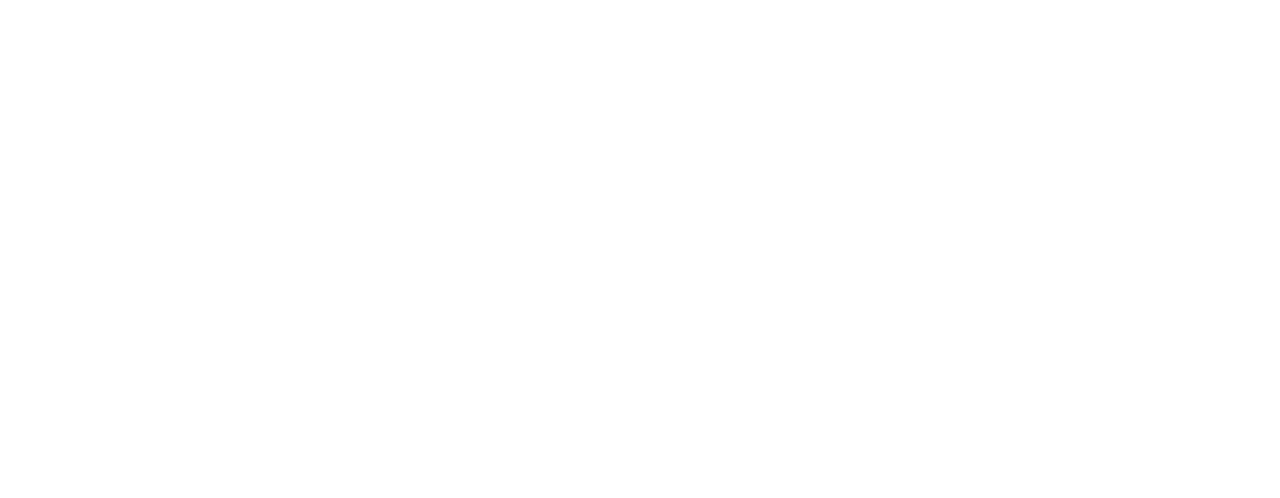
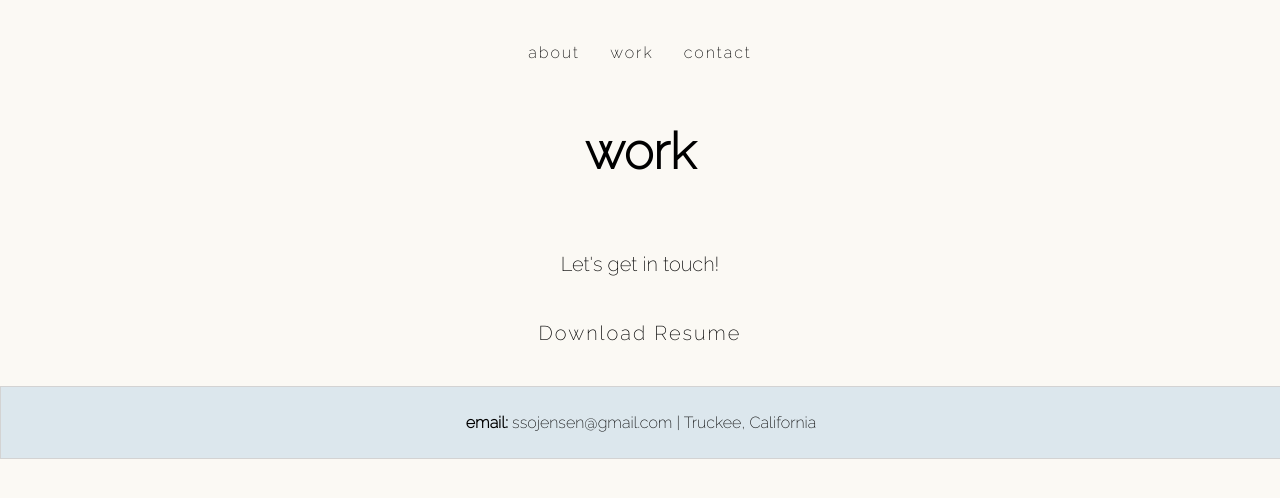
Before and after one commit to ssoj1/ssoj1.github.io, a plain HTML site: page work-index.html in a window 1280 px wide. Drawn offline with Linux system fonts and the light colour scheme.

Commit message:
second try

```diff
--- a/contact-index.html
+++ b/contact-index.html
@@ -0,0 +1,40 @@
+<!DOCTYPE html>
+<html lang="en">
+<head>
+    <title>Personal Site</title>
+    <link rel="stylesheet" href="style.css">
+    <link rel="preconnect" href="https://fonts.googleapis.com">
+    <link rel="preconnect" href="https://fonts.gstatic.com" crossorigin>
+    <link href="https://fonts.googleapis.com/css2?family=Raleway:wght@200&display=swap" rel="stylesheet">
+    <meta charset="UTF-8">
+    <meta http-equiv="X-UA-Compatible" content="IE=edge">
+    <meta name="viewport" content="width=device-width, initial-scale=1.0">
+</head>
+<body>
+    <div class="content">
+    <nav>
+        <ul>
+            <li><a href="./index.html">about</a></li>
+            <li><a href="./work-index.html">work</a></li>
+            <li><a href="./contact-index.html">contact</a></li>
+        </ul>
+    </nav>
+
+    <section class="contact">
+        <h1>contact</h1>
+        <ul>
+            <li><strong>email</strong>: ssojensen@gmail.com</li>
+            <li><strong>linkedin</strong>: https://www.linkedin.com/in/sara-o-jensen/</li>
+        </ul>
+    </section>
+    </div>
+
+    <footer>
+        <div class="bottom_bar">
+            <p><strong>email:</strong> ssojensen@gmail.com | Truckee, California</p>
+        </div>
+    </footer>
+
+
+</body>
+</html>
--- a/style.css
+++ b/style.css
@@ -4,43 +4,61 @@ body {
     padding: 0;
     box-sizing: border-box;
     font-family: 'Raleway', sans-serif;
+    height: 100%;
+    display: flex;
+    flex-direction: column;
 }
+.content {
+    flex: 1 0 auto;
+  }
 nav {
     position: fixed;
     width: 100%;
     background-color: #FBF9F4;
     z-index: 1;
+    height: 80px;
 }
 nav ul {
     margin: 0;
-    padding: 0;
+    padding: 30px 0px;
     text-align: center;
 }
 nav li{
+    background: r#FBF9F4;
+    border: 1px solid #FBF9F4;
+    border-radius: 3px;
+    color: black;
     letter-spacing: 2px;
-    padding: 10px;
+    margin: 7px;
+    padding: 5px;
+    display: inline-block;
+}
+nav li:hover {
+    background: #DCE7ED;
+    border: 1px solid #DCE7ED;
+}
+nav a {
+    text-decoration: none;
 }
 .banner {
-    background-image: url("https://drive.google.com/uc?id=19HUk1B2BwNyHJAvnXcRtmehS4e_LeUs8");
+    background-image: url("https://drive.google.com/uc?id=1zuuV8Dq_ePwmKqPHVHlTHwx4rSouxcms");
     background-size: cover;
     -webkit-background-size: cover;
     -moz-background-size: cover;
     -o-background-size: cover;
-    background-position: top center;
-    height: 700px;
+    background-position: 50% 85%;
+    height: 600px;
     width: 100%;
     position: relative;
-    top: 100px;
-
-
+    top: 50px;
 }
 .intro {
     color: white;
     border: 3px solid white;
     position: relative;
     top: 400px;
-    width: 600px;
-    margin: 0 auto;
+    left: 10px;
+    width: 550px;
     text-align: center;
 }
 .hi {
@@ -61,12 +79,16 @@ nav li{
     height: 300px;
     display: flex;
     justify-content: center;
-    border: 2px solid #D3A904;
+    border: 2px solid #A5B424;
     margin: 0 auto;
 }
 .about {
     position: relative;
-    top: 80px;
+    top: 30px;
+}
+.about p {
+    padding: 0px 200px 100px 200px;
+    font-size: 20px;
 }
 .work h1 {
     text-align: center;
@@ -76,6 +98,26 @@ nav li{
     position: relative;
     top: 80px;
 }
+.work p {
+    padding: 30px 200px 50px 200px;
+    font-size: 20px;
+    text-align: center;
+}
+.work a{
+    background: r#FBF9F4;
+    border: 1px solid #FBF9F4;
+    border-radius: 3px;
+    color: black;
+    letter-spacing: 2px;
+    margin: 10px;
+    padding: 10px;
+    text-decoration: none;
+    display: inline-block;
+}
+.work a:hover {
+    background: #DCE7ED;
+    border: 1px solid #DCE7ED;
+}
 .contact h1 {
     text-align: center;
     font-size: 50px;
@@ -84,12 +126,27 @@ nav li{
     position: relative;
     top: 80px;
 }
+.contact ul {
+    padding: 30px 200px 50px 200px;
+    font-size: 20px;
+    text-align: center;
+    list-style-type: none;
+}
 footer {
-    background-image: url("https://drive.google.com/uc?id=19HUk1B2BwNyHJAvnXcRtmehS4e_LeUs8");
-    background-size: cover;
-    background-position: bottom center;
-    height: 100px;
+    background: #DCE7ED;
+    text-align: center;
+    color: black;
+    padding: 10px 0px;
     width: 100%;
     position: relative;
-    top: 80px;;
+    top: 30px;
+    border: 1px solid LightGrey;
+    flex-shrink: 0;
 }
+a {
+    color: #000000;
+  }
+
+<!--
+
+  -->
--- a/work-index.html
+++ b/work-index.html
@@ -0,0 +1,38 @@
+<!DOCTYPE html>
+<html lang="en">
+<head>
+    <title>Personal Site</title>
+    <link rel="stylesheet" href="style.css">
+    <link rel="preconnect" href="https://fonts.googleapis.com">
+    <link rel="preconnect" href="https://fonts.gstatic.com" crossorigin>
+    <link href="https://fonts.googleapis.com/css2?family=Raleway:wght@200&display=swap" rel="stylesheet">
+    <meta charset="UTF-8">
+    <meta http-equiv="X-UA-Compatible" content="IE=edge">
+    <meta name="viewport" content="width=device-width, initial-scale=1.0">
+</head>
+<body>
+    <div class="content">
+    <nav>
+        <ul>
+            <li><a href="./index.html">about</a></li>
+            <li><a href="./work-index.html">work</a></li>
+            <li><a href="./contact-index.html">contact</a></li>
+        </ul>
+    </nav>
+
+
+    <section class="work">
+        <h1>work</h1>
+        <p>Let's get in touch! <br><br>
+        <a href="https://drive.google.com/uc?export=download&id=1b_uw1DXlrGPExIsB8__f9P0wjI3so-MF" download="Sara Jensen Resume">Download Resume</a></p>
+    </section>
+    </div>
+
+    <footer>
+        <div class="bottom_bar">
+            <p><strong>email:</strong> ssojensen@gmail.com | Truckee, California</p>
+        </div>
+    </footer>
+
+</body>
+</html>Z
```
Also changed, not shown: index.html (+12 -20 lines).
